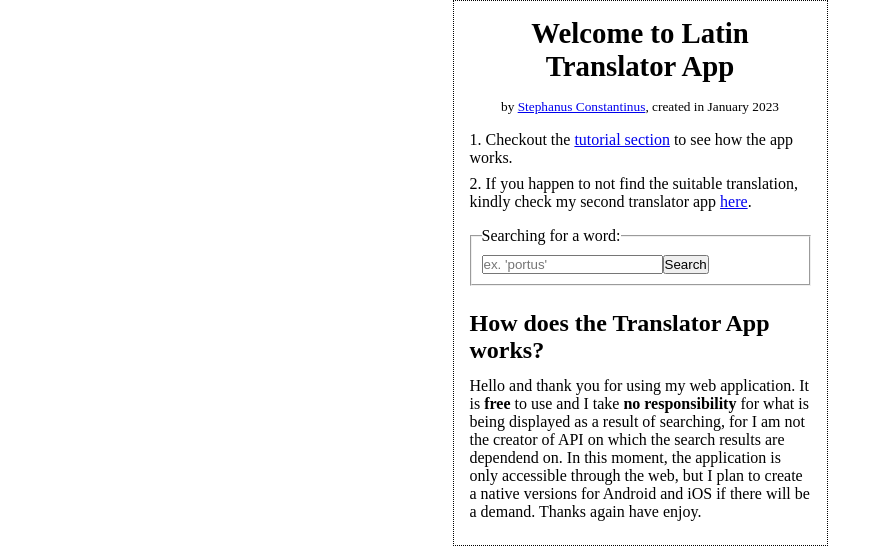
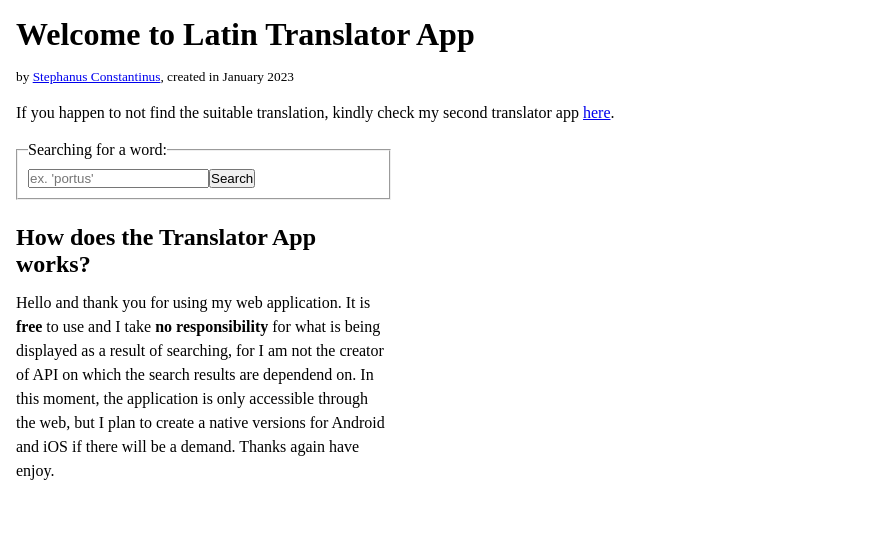
Before and after one commit to stevop/latin-translator-app, a React (Create React App) app: page / in a window 1280 px wide. Shown: the top 560 px of the page, without its empty margins (0-875 px from the left). Built offline with nearby package versions, Linux system fonts and the light colour scheme.

Commit message:
created styling for desktop version

```diff
--- a/src/App.css
+++ b/src/App.css
@@ -23,9 +23,36 @@
 	text-align: center;
 }
 .App p {
+	line-height: 1.5;
 	margin-bottom: 0.5rem;
 	max-width: 375px;
 }
 
 @media only screen and (min-width: 375px) {
+	.App {
+		border: none;
+		margin: 0 0;
+		min-width: 375px;
+		max-width: -webkit-fit-content;
+		max-width: -moz-fit-content;
+		max-width: fit-content;
+	}
+	.App h1 {
+		font-size: 2rem;
+		min-width: 375px;
+		max-width: -webkit-fit-content;
+		max-width: -moz-fit-content;
+		max-width: fit-content;
+		text-align: left;
+	}
+	.App small {
+		margin-bottom: 1rem;
+		text-align: left;
+	}
+	.App p {
+		min-width: 375px;
+		max-width: -webkit-fit-content;
+		max-width: -moz-fit-content;
+		max-width: fit-content;
+	}
 }
--- a/src/App.js
+++ b/src/App.js
@@ -3,6 +3,10 @@ import Form from "./components/Form";
 import Tutorial from "./components/Tutorial";
 
 const App = () => {
+	const handleLink = () => {
+		alert("Work in progress...");
+	};
+
 	return (
 		<div className="App">
 			<h1>Welcome to Latin Translator App</h1>
@@ -17,12 +21,14 @@ const App = () => {
 				, created in January 2023
 			</small>
 			<p>
-				1. Checkout the <a href="#tutorial">tutorial section</a> to see how the
-				app works.
-			</p>
-			<p>
-				2. If you happen to not find the suitable translation, kindly check my
-				second translator app <a href="#">here</a>.
+				If you happen to not find the suitable translation, kindly check my
+				second translator app{" "}
+				<a
+					onClick={handleLink}
+					href="#">
+					here
+				</a>
+				.
 			</p>
 			<Form />
 			<Tutorial />
--- a/src/components/Form.css
+++ b/src/components/Form.css
@@ -29,3 +29,6 @@ td,
 th {
 	padding: 5px;
 }
+table:nth-of-type(odd) {
+	background-color: rgb(211, 211, 211);
+}
```
